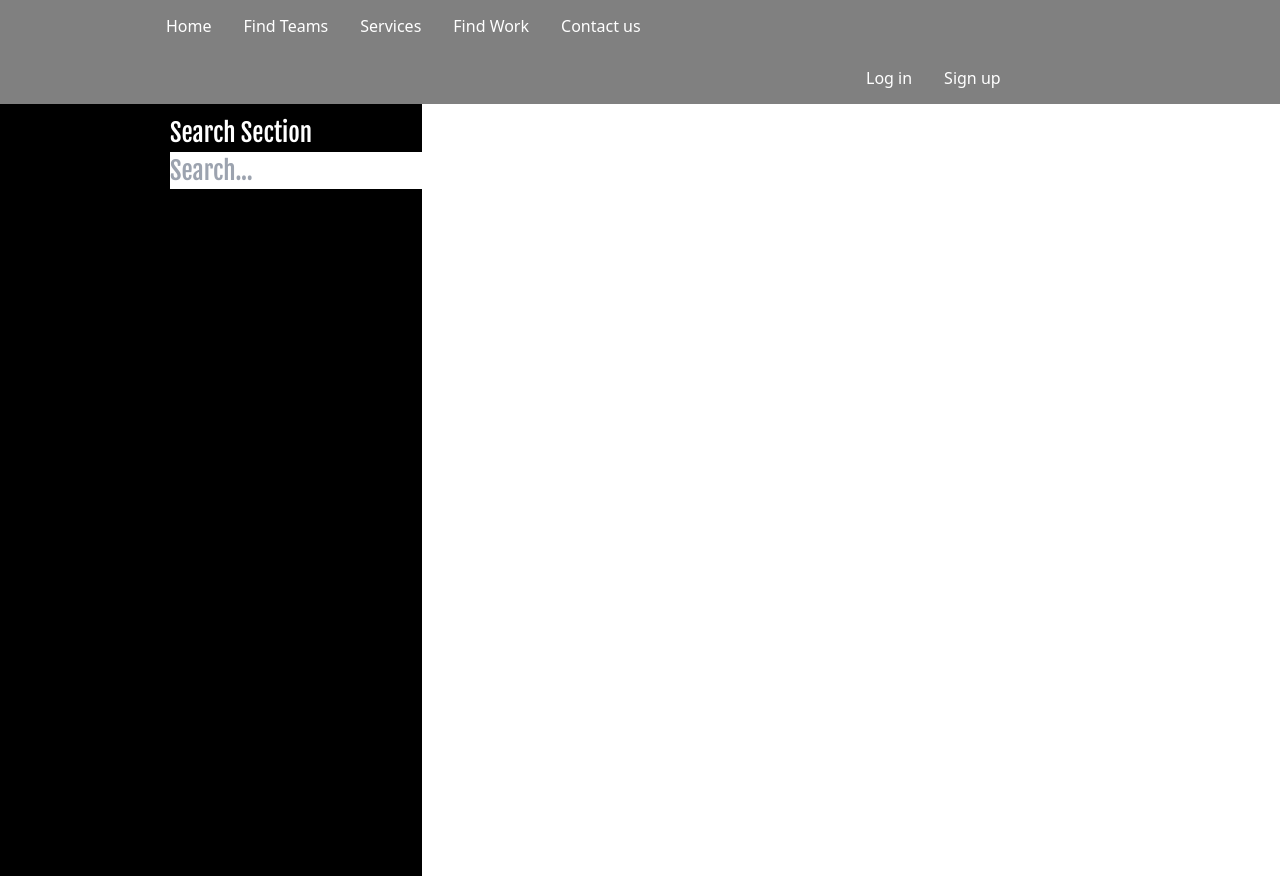
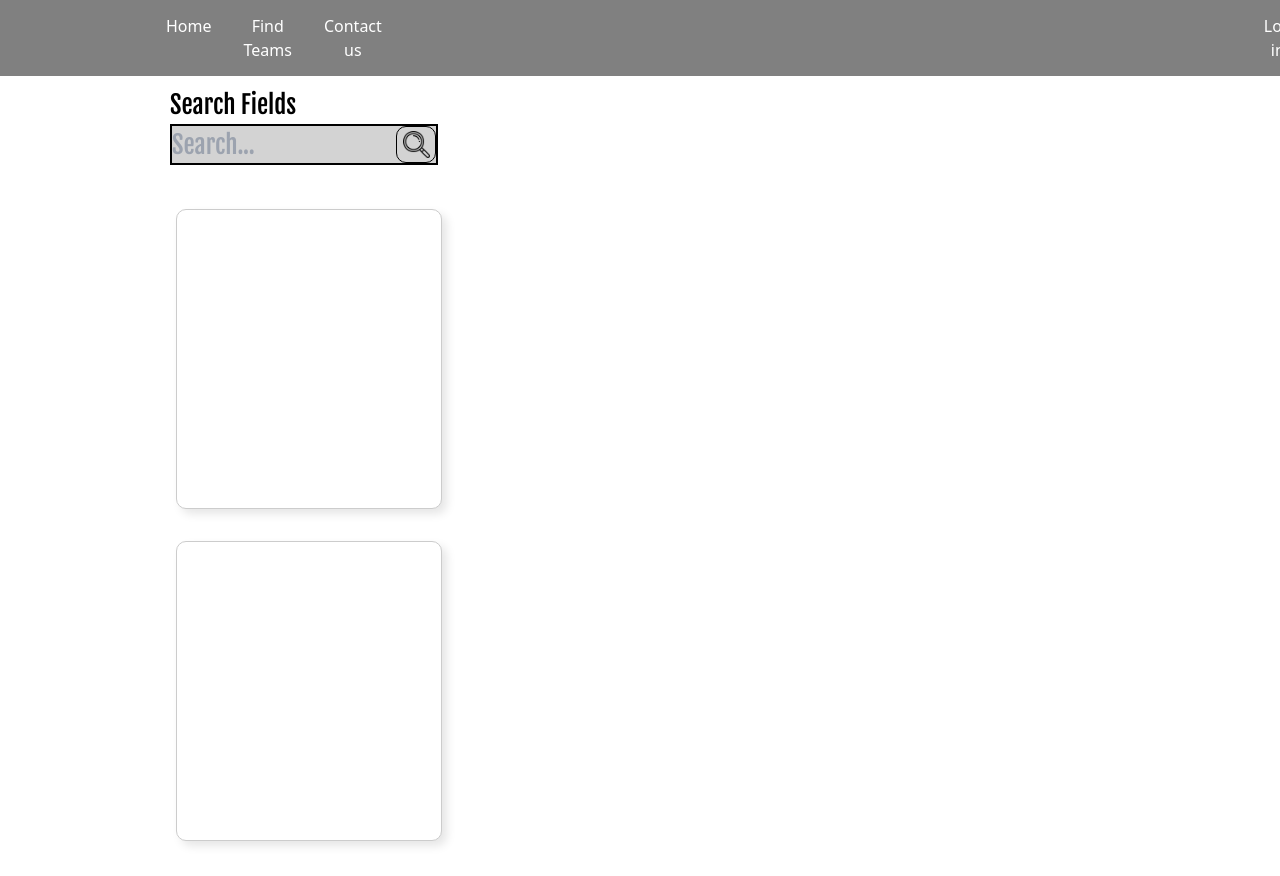
Before and after one commit to BeyondSolar/HIRE_N_FIRE, a React (Vite) app in the folder frontend/: page /findteams in a window 1280 px wide. Before the commit the page ends 800 px from the top, so only its background shows below. Built offline with nearby package versions, Linux system fonts and the light colour scheme.

Commit message:
STUCK IN FIND TALENTS PAGE

```diff
--- a/frontend/index.html
+++ b/frontend/index.html
@@ -7,6 +7,7 @@
     <link rel="preconnect" href="https://fonts.googleapis.com">
     <link rel="preconnect" href="https://fonts.gstatic.com" crossorigin>
     <link href="https://fonts.googleapis.com/css2?family=Fjalla+One&display=swap" rel="stylesheet">
+    <script src="https://kit.fontawesome.com/e8fa2e31b4.js" crossorigin="anonymous"></script>
 
     <title>HireNFire</title>
   </head>
--- a/frontend/src/assets/css/index.css
+++ b/frontend/src/assets/css/index.css
@@ -12,6 +12,7 @@ body{
 
 .navbar{
     overflow: hidden;
+    display: flex;
     background-color: grey;
 }
 
@@ -374,11 +375,22 @@ footer a {
     display: block;
 }
 
+.full{
+    display: flex;
+}
+
+.section .section2{
+    flex:1;
+    background-color: red;
+    width: 100%;
+    height: 100%;
+}
+
 .section1{
-    position:fixed;
+    position:relative;
     width: 33vw;
     height: 100vh;
-    background-color: black;
+    background-color: white;
     font-size: 25px;
 }
 
@@ -386,36 +398,76 @@ footer a {
     margin-top: 10px;
     margin-left: 170px;
     font-family: "Fjalla One", sans-serif;
-    color: white;
+    color: black;
 }
 
 .searching1{
     position: relative;
-    width:13.8vw;
+    width:266px;
     height: 37px;
     margin-left: 170px;
-    background-color: red;
+    background-color: white;
     font-family: "Fjalla One", sans-serif;
 }
 
-#suggestions-list{
-    display: none;
-  position: absolute;
-  top: 100%;
-  left: 0;
-  width: 100%;
-  padding: 0;
-  margin: 0;
-  list-style-type: none;
-  border: 1px solid #ccc;
-  background-color: #fff;
+#search-input{
+    background-color: lightgrey;
+    cursor:auto;
+    display: flex;
+    border: 2px solid black;
 }
 
-#suggestions-list li {
-    padding: 8px 12px;
+.search-button{
+    position: absolute;
+    display: flex;
+    top: 2px;
+    right: 0px;
+    width: 40px;
+    height: 100%;
+    background-image: url('res/images/loupe.png');
+    background-size: 70%;
+    background-repeat: no-repeat;
+    background-position: center;
+    border: none;
     cursor: pointer;
+    margin-right: 0px;
+    border: 1px solid black;
+    border-radius: 10px;
 }
 
-#suggestions-list li:hover {
-    background-color: #f0f0f0;
+.search-button:hover{
+    background-color: white;
+    border-radius: 10px;
 }
+
+.box1{
+    width:266px;
+    display: flex;
+    height: 300px;
+    margin-top: 3rem;
+    margin-left: 11rem;
+    background-color: white;
+    border: 1px solid #ccc;
+    border-radius: 10px;
+    box-shadow: 5px 5px 10px rgba(0,0,0,0.1);
+    transition: box-shadow 0.3s ease;
+}
+
+.box1:hover{
+    box-shadow: 8px 8px 15px rgba(0,0,0,0.3);
+}
+.box2{
+    width:266px;
+    display: flex;
+    height: 300px;
+    margin-top: 2rem;
+    margin-left: 11rem;
+    background-color: white;
+    border: 1px solid #ccc;
+    border-radius: 10px;
+    box-shadow: 5px 5px 10px rgba(0,0,0,0.1);
+    transition: box-shadow 0.3s ease;
+}
+.box2:hover{
+    box-shadow: 8px 8px 15px rgba(0,0,0,0.3);
+}
--- a/frontend/src/components/SearchSec.tsx
+++ b/frontend/src/components/SearchSec.tsx
@@ -1,12 +1,29 @@
 const SearchSec = ()=> {
         return(
+        <div className="full">
             <div className="section1">
-                <p>Search Section</p>
+                <p>Search Fields</p>
                 <div className="searching1">
                     <input type="text" id="search-input" placeholder="Search..."/>
-                    <ul className="suggestions" id ="suggestions-list"></ul>
+                    <button type="submit" className="search-button"/>
+                </div>
+
+                <div className="box1">
+                </div>
+
+                <div className="box2">
+                </div>
+
+            </div>
+
+            <div className="section2">
+                <div className="cards">
+                    <div id ="root"></div>
                 </div>
             </div>
+        </div>
+
+
         );
 }
 
```
Also changed, not shown: frontend/res/images/loupe.png (added).
